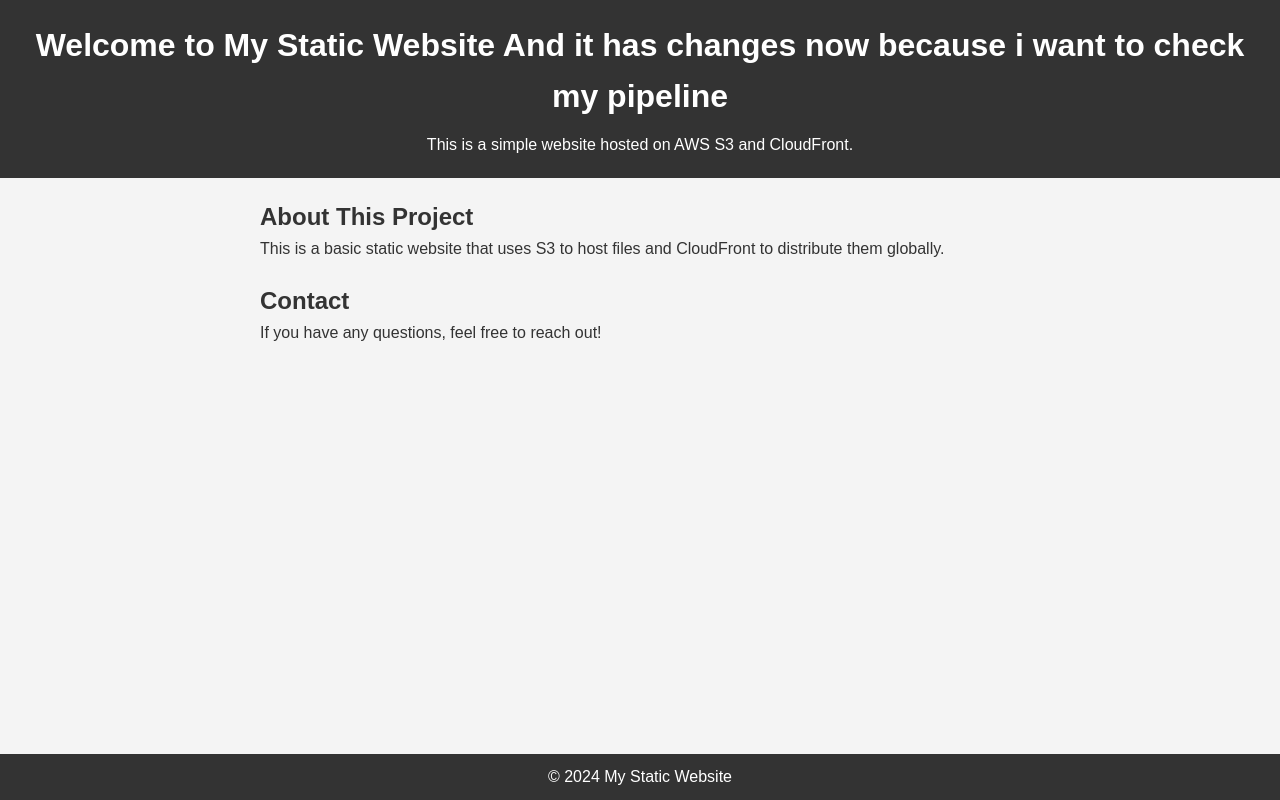
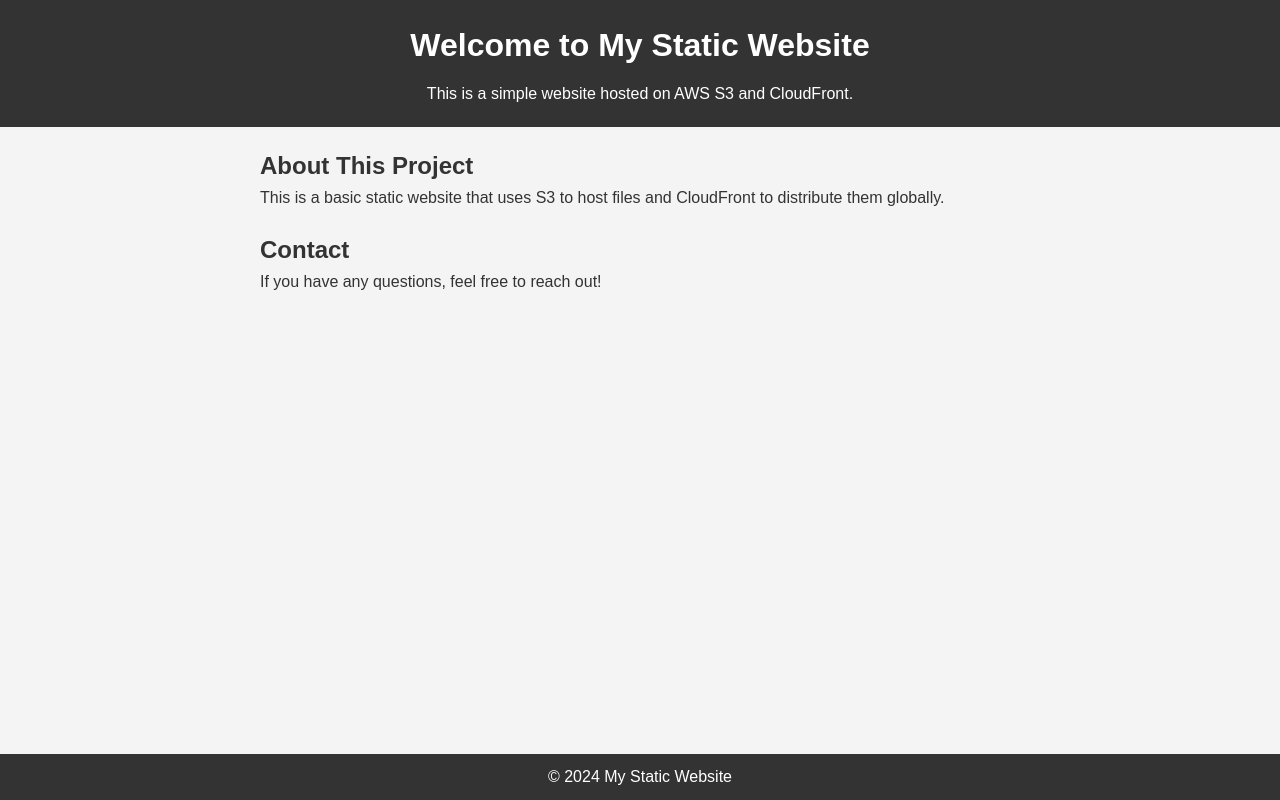
Before and after one commit to GouravSaini450/CI-CD-projet, a plain HTML site: page index.html in a window 1280 px wide. Drawn offline with Linux system fonts and the light colour scheme.

Commit message:
Update index.html

```diff
--- a/index.html
+++ b/index.html
@@ -8,7 +8,7 @@
 </head>
 <body>
     <header>
-        <h1>Welcome to My Static Website And it has changes now because i want to check my pipeline</h1>
+        <h1>Welcome to My Static Website </h1>
         <p>This is a simple website hosted on AWS S3 and CloudFront.</p>
     </header>
 
```
